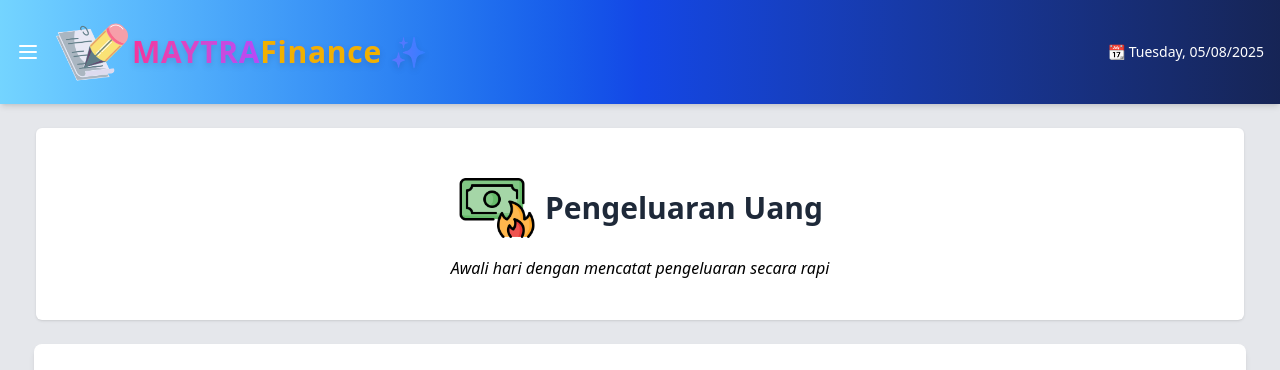
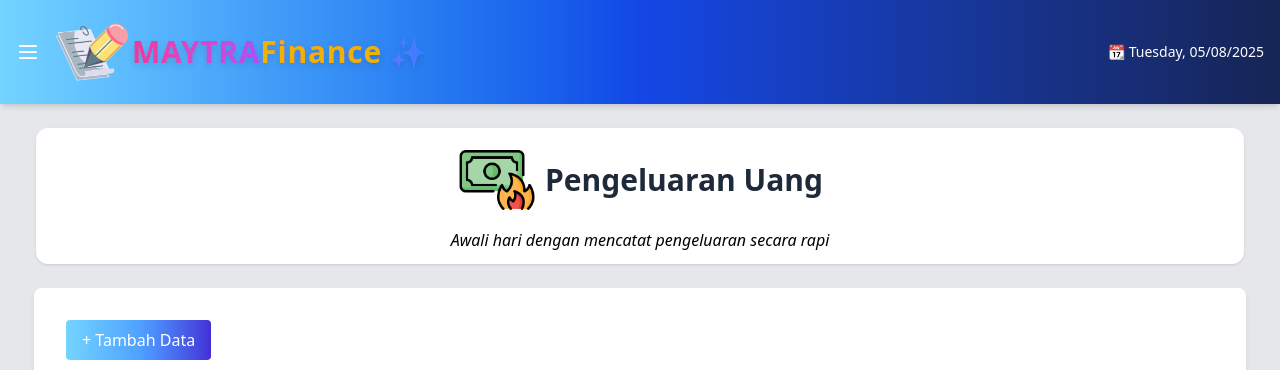
Before and after one commit to citraa28/pengelolaan-keuangan, a Vue app: page /pengeluaran in a window 1280 px wide. Shown: the top 370 px of the page. Built offline with nearby package versions, Linux system fonts and the light colour scheme; no server answers.

Commit message:
Merubah ukuran header

```diff
--- a/src/pages/PengeluaranPage.vue
+++ b/src/pages/PengeluaranPage.vue
@@ -1,7 +1,7 @@
 <template>
   <LayoutPage>
     <!-- Konten Utama -->
-    <header class="bg-white p-10 mb-6 mx-3 text-center shadow rounded-md">
+    <header class="bg-white p-3 mb-6 mx-3 text-center shadow rounded-xl">
       <div class="flex flex-col items-center justify-center">
         <h1
           class="text-3xl font-bold font-inter pb-2 text-gray-800 flex items-center gap-2"
```
